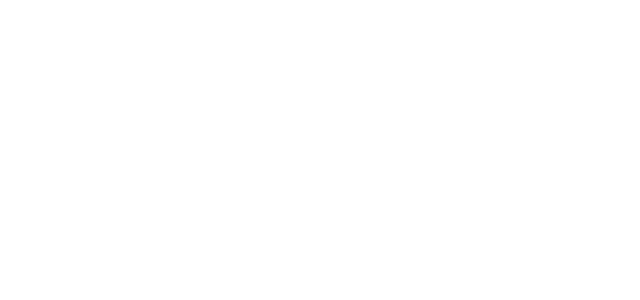
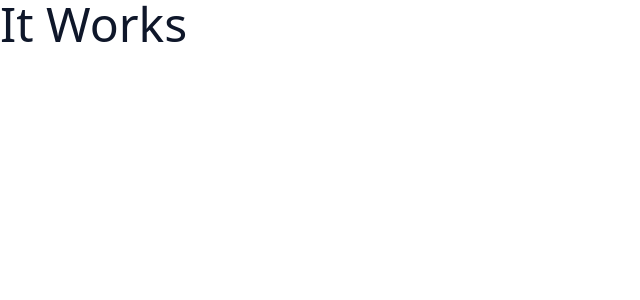
Before and after one commit to duplantier/Type-i-Fast, a React (Create React App) app: page / in a window 1280 px wide. Shown: the top 300 px of the page, without its empty margins (0-640 px from the left). Built offline with nearby package versions, Linux system fonts and the light colour scheme.

Commit message:
Build TailwindCSS and Framer Motion

```diff
--- a/package.json
+++ b/package.json
@@ -39,5 +39,11 @@
       "last 1 firefox version",
       "last 1 safari version"
     ]
+  },
+  "devDependencies": {
+    "autoprefixer": "^10.4.16",
+    "framer-motion": "^10.16.16",
+    "postcss": "^8.4.32",
+    "tailwindcss": "^3.3.6"
   }
 }
--- /dev/null
+++ b/postcss.config.js
@@ -0,0 +1,6 @@
+module.exports = {
+  plugins: {
+    tailwindcss: {},
+    autoprefixer: {},
+  },
+}
--- a/src/App.tsx
+++ b/src/App.tsx
@@ -1,7 +1,5 @@
-import "./App.css";
-
 function App() {
-  return <div className="App"></div>;
+  return <div className="text-5xl text-slate-900">It Works</div>;
 }
 
 export default App;
--- a/src/index.css
+++ b/src/index.css
@@ -1,13 +1,3 @@
-body {
-  margin: 0;
-  font-family: -apple-system, BlinkMacSystemFont, 'Segoe UI', 'Roboto', 'Oxygen',
-    'Ubuntu', 'Cantarell', 'Fira Sans', 'Droid Sans', 'Helvetica Neue',
-    sans-serif;
-  -webkit-font-smoothing: antialiased;
-  -moz-osx-font-smoothing: grayscale;
-}
-
-code {
-  font-family: source-code-pro, Menlo, Monaco, Consolas, 'Courier New',
-    monospace;
-}
+@tailwind base;
+@tailwind components;
+@tailwind utilities;
--- a/src/index.tsx
+++ b/src/index.tsx
@@ -1,8 +1,13 @@
 import React from "react";
 import ReactDOM from "react-dom/client";
 import "./index.css";
+import App from "./App";
 
 const root = ReactDOM.createRoot(
   document.getElementById("root") as HTMLElement
 );
-root.render(<React.StrictMode></React.StrictMode>);
+root.render(
+  <React.StrictMode>
+    <App />
+  </React.StrictMode>
+);
--- /dev/null
+++ b/tailwind.config.js
@@ -0,0 +1,8 @@
+/** @type {import('tailwindcss').Config} */
+module.exports = {
+  content: ["./src/**/*.{js,jsx,ts,tsx}"],
+  theme: {
+    extend: {},
+  },
+  plugins: [],
+}
```
Also changed, not shown: 1 other file (tests, documents, lock files or other folders).
